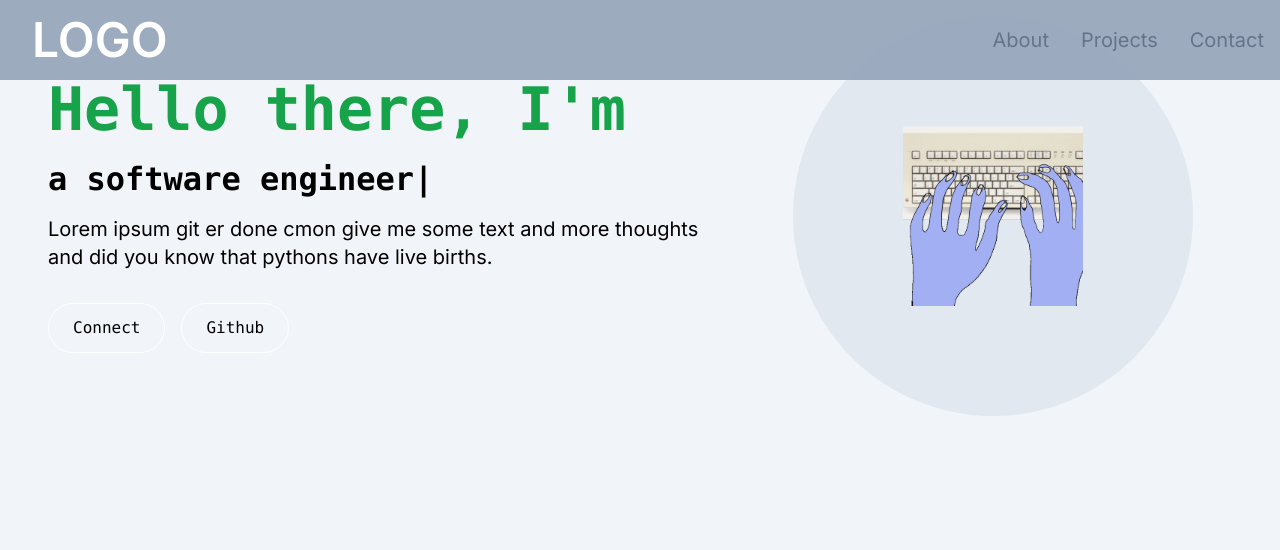
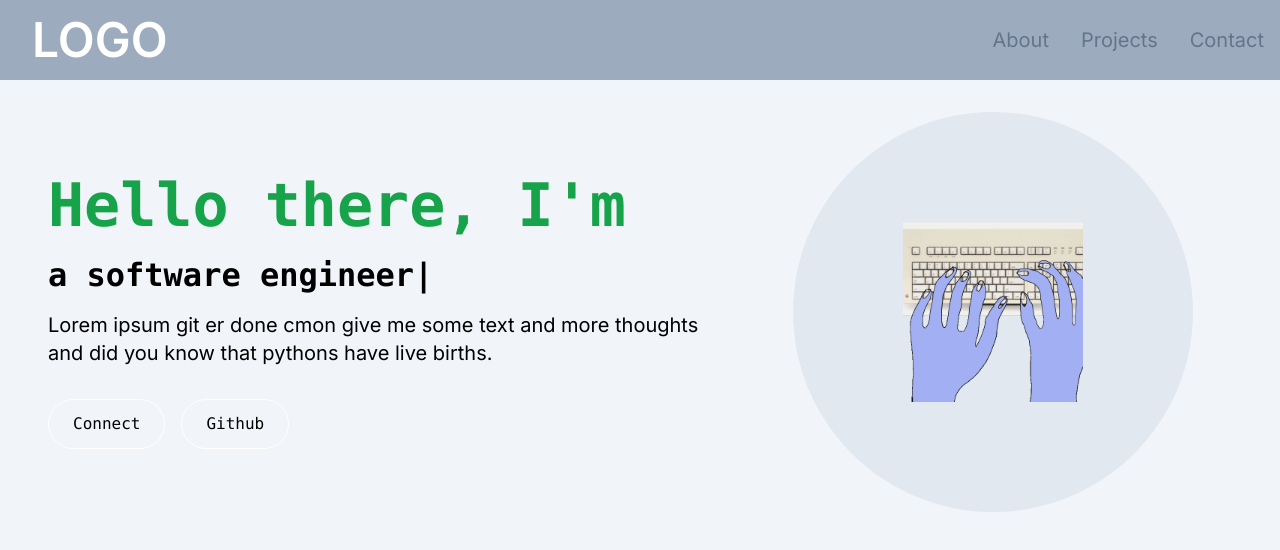
Before and after one commit to emmalgs/dev-portfolio, a Next.js app: page / in a window 1280 px wide. Shown: the top 550 px of the page. Built offline with nearby package versions, Linux system fonts and the light colour scheme.

Commit message:
Add top margin to container in Home page

```diff
--- a/src/app/page.tsx
+++ b/src/app/page.tsx
@@ -6,7 +6,7 @@ export default function Home() {
   return (
     <main className="flex min-h-screen flex-col bg-slate-100">
       <NavBar />
-      <div className="container mx-auto px-12 py-4">
+      <div className="container mt-24 mx-auto px-12 py-4">
         <HeroSection />
       </div>
     </main>
```
